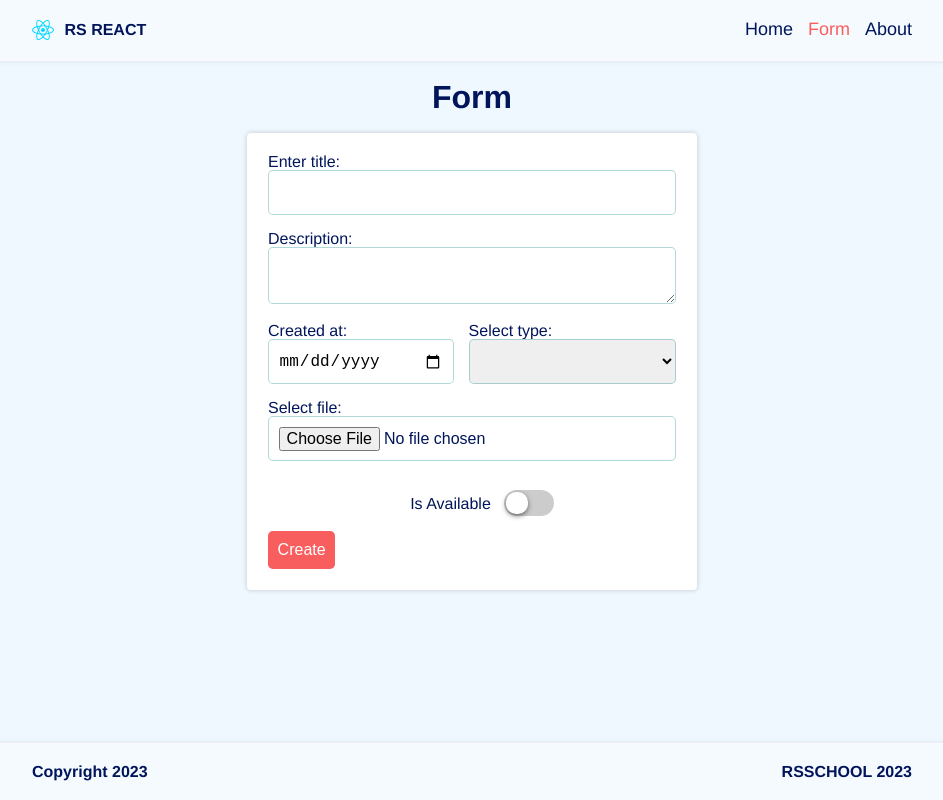
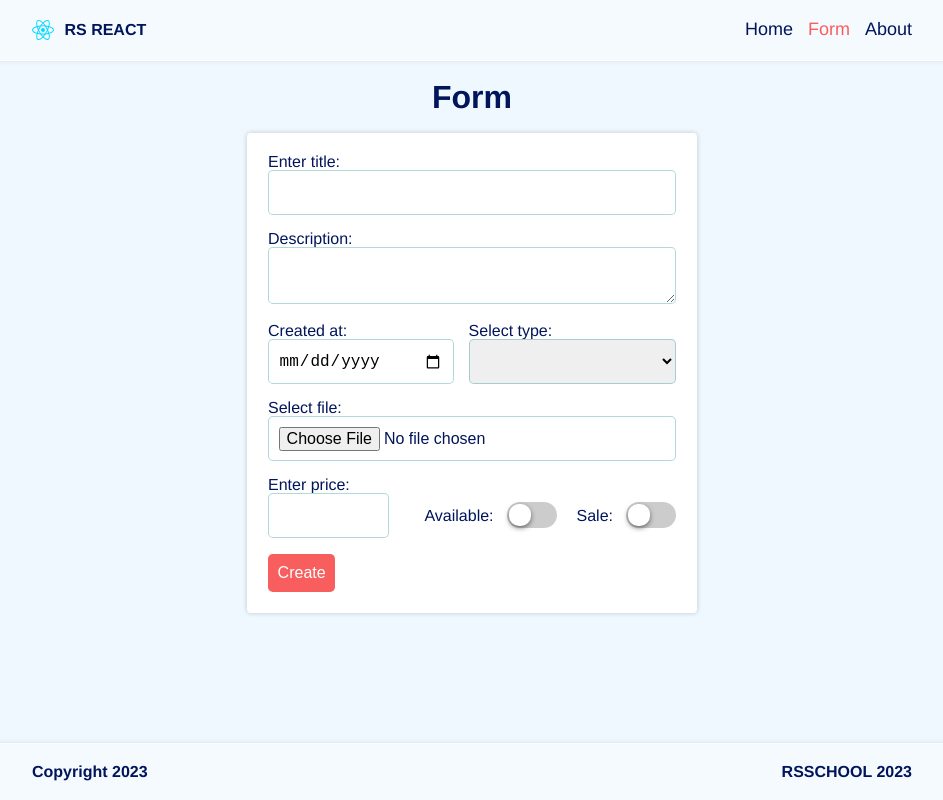
Before and after one commit to dstrizhakov/rsreact, a React (Vite) app: page /form in a window 1280 px wide. Shown: the whole page, without its empty margins (168-1111 px from the left). Built offline with nearby package versions, Linux system fonts and the light colour scheme.

Commit message:
feat: add price input

```diff
--- a/src/components/Form/MyDateInput/MyDateInput.tsx
+++ b/src/components/Form/MyDateInput/MyDateInput.tsx
@@ -1,6 +1,6 @@
 import { FC } from 'react';
 import { IInputProps } from 'types/Types';
-import '../MyTitleInput/MyTitleInput';
+import '../MyInput/MyInput';
 
 const MyDateInput: FC<IInputProps> = ({ register, errors }) => {
   function isValidDate(date: string) {
--- a/src/components/Form/MyFileInput/MyFileInput.tsx
+++ b/src/components/Form/MyFileInput/MyFileInput.tsx
@@ -1,6 +1,6 @@
 import { FC } from 'react';
 import { IInputProps } from 'types/Types';
-import '../MyTitleInput/MyTitleInput';
+import '../MyInput/MyInput';
 
 const MyFileInput: FC<IInputProps> = ({ register, errors }) => {
   function isValidFile(files: FileList) {
--- /dev/null
+++ b/src/components/Form/MyInput/MyPriceInput.tsx
@@ -0,0 +1,25 @@
+import { FC } from 'react';
+import { IInputProps } from 'types/Types';
+import './MyInput.scss';
+
+const MyPriceInput: FC<IInputProps> = ({ register, errors }) => {
+  return (
+    <div className={errors?.price ? 'input error' : 'input'}>
+      <label htmlFor="price">Enter price:</label>
+      <input
+        id="price"
+        type="text"
+        {...register('price', {
+          required: 'Enter correct price...',
+          pattern: {
+            value: /^[0-9]*[.,]?[0-9]+$/,
+            message: 'Only numers accepted...',
+          },
+        })}
+      />
+      {errors?.price && <span>{errors?.price?.message || 'Error'}</span>}
+    </div>
+  );
+};
+
+export default MyPriceInput;
--- a/src/components/Form/MyTitleInput/MyTitleInput.tsx
+++ b/src/components/Form/MyInput/MyTitleInput.tsx
@@ -1,6 +1,6 @@
 import { FC } from 'react';
 import { IInputProps } from 'types/Types';
-import './MyTitleInput.scss';
+import './MyInput.scss';
 
 const MyTitleInput: FC<IInputProps> = ({ register, errors }) => {
   return (
--- a/src/components/Form/MySelect/MySelect.tsx
+++ b/src/components/Form/MySelect/MySelect.tsx
@@ -1,6 +1,6 @@
 import { FC } from 'react';
 import { IInputProps } from 'types/Types';
-import '../MyTitleInput/MyTitleInput';
+import '../MyInput/MyInput';
 
 const MySelect: FC<IInputProps> = ({ register, errors }) => {
   return (
--- a/src/components/Form/MySwitch/MyAvailSwitch.tsx
+++ b/src/components/Form/MySwitch/MyAvailSwitch.tsx
@@ -5,7 +5,7 @@ import './MySwitch.scss';
 const MyAvailSwitch: FC<IInputProps> = ({ register, errors }) => {
   return (
     <div className={errors?.isAvailable ? 'switch error' : 'switch'}>
-      <p>Is Available</p>
+      <p>Available:</p>
       <input
         data-testid="isAvailable"
         id="isAvailable"
--- a/src/components/Form/MySwitch/MySaleSwitch.tsx
+++ b/src/components/Form/MySwitch/MySaleSwitch.tsx
@@ -2,23 +2,21 @@ import { FC } from 'react';
 import { IInputProps } from 'types/Types';
 import './MySwitch.scss';
 
-const MyAvailSwitch: FC<IInputProps> = ({ register, errors }) => {
+const MySaleSwitch: FC<IInputProps> = ({ register, errors }) => {
   return (
-    <div className={errors?.isAvailable ? 'switch error' : 'switch'}>
-      <p>Is Available</p>
+    <div className={errors?.isSale ? 'switch error' : 'switch'}>
+      <p>Sale:</p>
       <input
-        data-testid="isAvailable"
-        id="isAvailable"
+        data-testid="isSale"
+        id="isSale"
         type="checkbox"
         className="checkbox"
-        {...register('isAvailable', {
-          required: 'Product should be avail',
-        })}
+        {...register('isSale', {})}
       ></input>
-      <label htmlFor="isAvailable"></label>
-      {errors?.isAvailable && <span>{errors?.isAvailable?.message || 'Error'}</span>}
+      <label htmlFor="isSale"></label>
+      {errors?.isSale && <span>{errors?.isSale?.message || 'Error'}</span>}
     </div>
   );
 };
 
-export default MyAvailSwitch;
+export default MySaleSwitch;
--- a/src/components/Form/ProductForm/ProductHookForm.tsx
+++ b/src/components/Form/ProductForm/ProductHookForm.tsx
@@ -7,8 +7,10 @@ import MySelect from '../MySelect/MySelect';
 import { useForm } from 'react-hook-form';
 import MyFileInput from '../MyFileInput/MyFileInput';
 import MyDateInput from '../MyDateInput/MyDateInput';
-import MyTitleInput from '../MyTitleInput/MyTitleInput';
+import MyTitleInput from '../MyInput/MyTitleInput';
 import MyAvailSwitch from '../MySwitch/MyAvailSwitch';
+import MySaleSwitch from '../MySwitch/MySaleSwitch';
+import MyPriceInput from '../MyInput/MyPriceInput';
 
 const ProductHookForm = () => {
   const [products, setProducts] = useState<IProduct[]>([]);
@@ -49,8 +51,10 @@ const ProductHookForm = () => {
           </div>
           <MyFileInput register={register} errors={errors} />
           <div className={styles.row}>
+            <MyPriceInput register={register} errors={errors} />
             <div className={styles.switches}>
               <MyAvailSwitch register={register} errors={errors} />
+              <MySaleSwitch register={register} errors={errors} />
             </div>
           </div>
           <button>Create</button>
--- a/src/components/ProductList/ProductList.tsx
+++ b/src/components/ProductList/ProductList.tsx
@@ -1,4 +1,4 @@
-import { FC, useEffect, useState } from 'react';
+import { FC } from 'react';
 import Card from '../Card/Card';
 import { IProduct } from 'types/Types';
 
```
Also changed, not shown: src/components/Form/del-MyDateInput/MyDateInput.tsx (deleted, +0 -15 lines), src/components/Form/del-MyFileInput/MyFileInput.tsx (deleted, +0 -15 lines), src/components/Form/MyInput/MyInput.scss (renamed from src/components/Form/MyTitleInput/MyTitleInput.scss).
